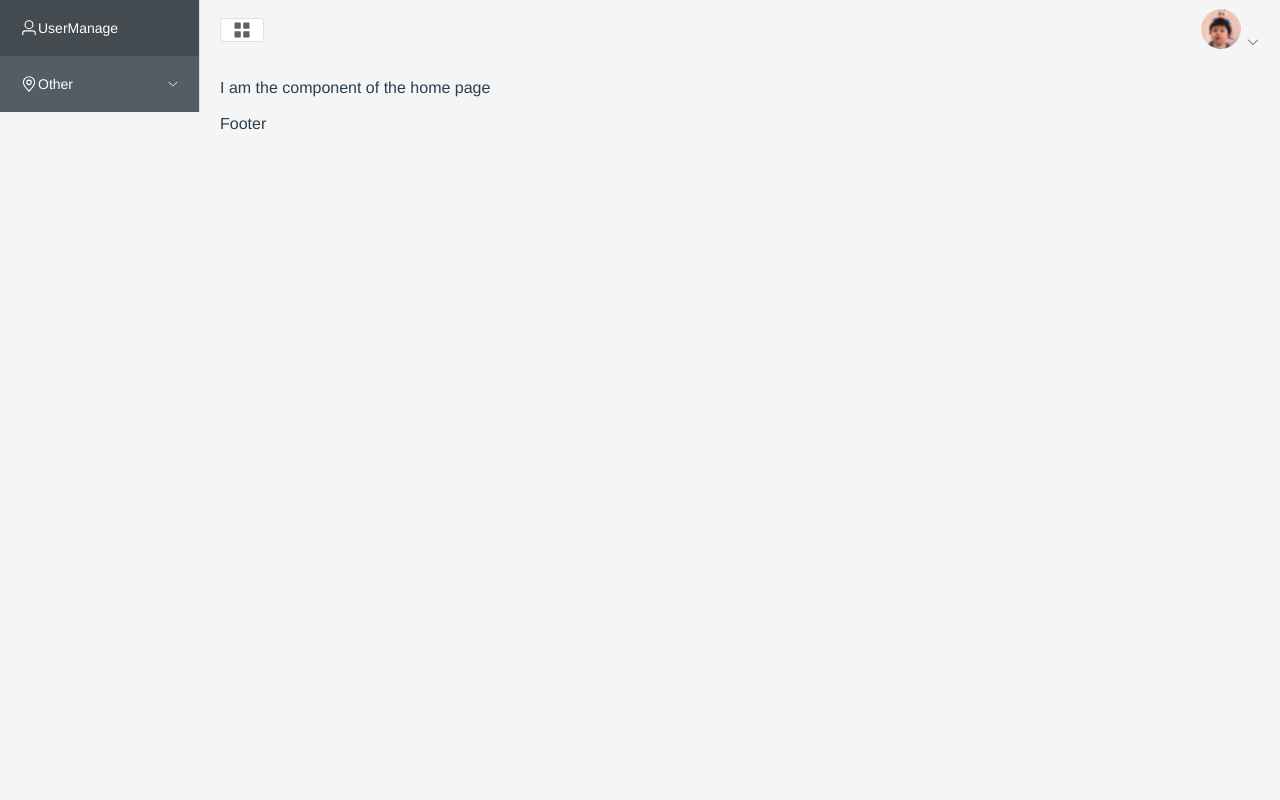
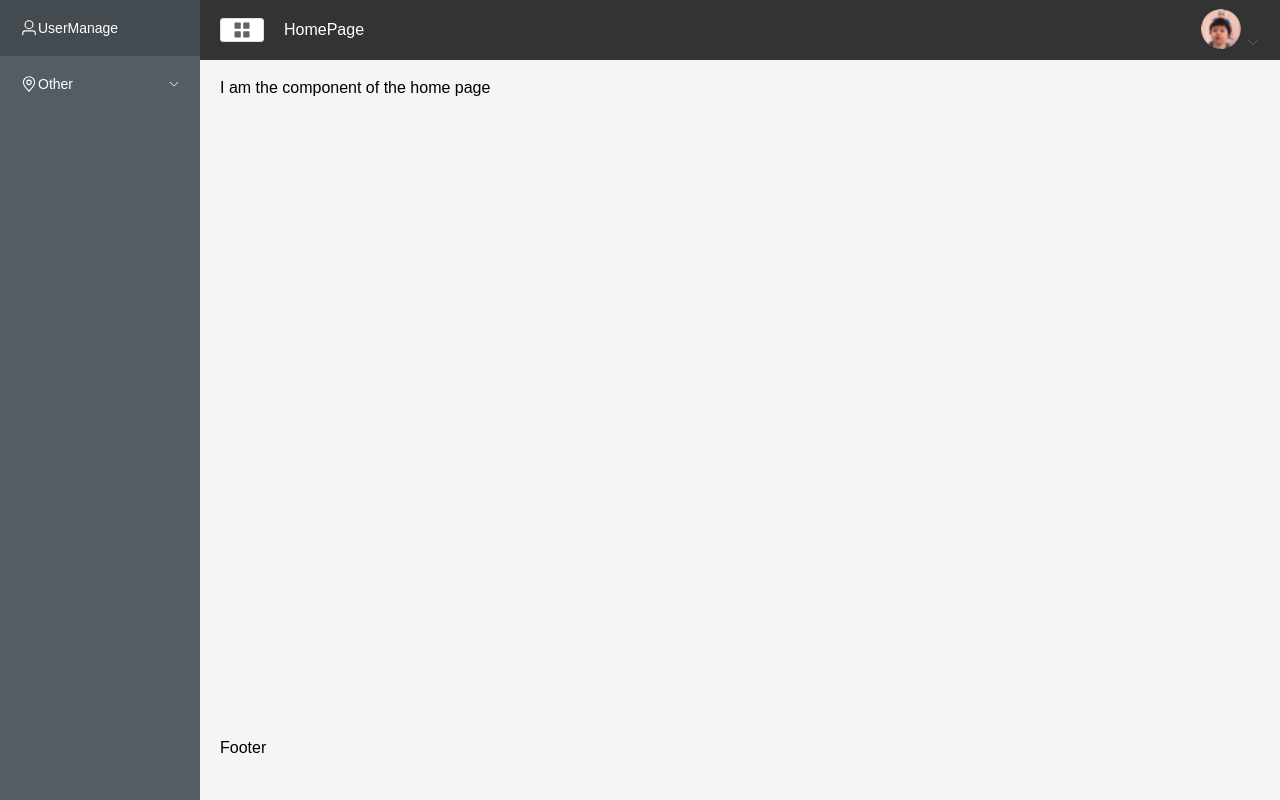
Before and after one commit to cn666278/vue-system-admin-project, a Vue app: page / in a window 1280 px wide. Built offline with nearby package versions, Linux system fonts and the light colour scheme.

Commit message:
edit aside and header section

```diff
--- a/src/App.vue
+++ b/src/App.vue
@@ -9,11 +9,6 @@ import HelloWorld from './components/HelloWorld.vue'
 
 <style>
 #app {
-  font-family: Avenir, Helvetica, Arial, sans-serif;
-  -webkit-font-smoothing: antialiased;
-  -moz-osx-font-smoothing: grayscale;
-  /* text-align: center; */
-  color: #2c3e50;
-  /* margin-top: 60px; */
+  height: 100%;
 }
 </style>
--- a/src/components/CommonAside.vue
+++ b/src/components/CommonAside.vue
@@ -89,4 +89,7 @@ export default {
   width: 18px;
   height: 18px;
 }
+.el-menu{
+  border-right: none; // delete the default border
+}
 </style>
--- a/src/components/CommonHeader.vue
+++ b/src/components/CommonHeader.vue
@@ -6,6 +6,7 @@
                     <Menu />
                 </el-icon>
             </el-button>
+            <h3>HomePage</h3>
         </div>
         <div class="right-content">
             <el-dropdown>
@@ -33,10 +34,21 @@
         justify-content: space-between;
         align-items: center;
         width: 100%;
+        background-color: #333;
     }
     .right-content .userImg {
         width: 40px;
         height: 40px;
         border-radius: 50%;
     }
+    .left-content {
+        display: flex;
+        align-items: center;
+        .el-button{
+            margin-right: 20px;
+        }
+        h3{
+            color: #fff;
+        }
+    }
 </style>
--- a/src/views/Main.vue
+++ b/src/views/Main.vue
@@ -2,7 +2,7 @@
     <div class="common-layout">
         <el-container class="lay-container">
             <common-aside />
-            <el-container class="r-container">
+            <el-container class="el-container">
                 <common-header/>
                 <el-main>
                     <router-view />
@@ -24,3 +24,19 @@ export default defineComponent({
     }
 });
 </script>
+
+<style lang="less" scoped>
+.el-container {
+    flex-wrap: wrap; // 使得footer能够在最下面
+}
+.common-layout {
+    height: 100%;
+    & > .el-container {
+        height: 100%;
+        & > .el-aside {
+            height: 100%;
+            background: #545c64;
+        }
+    }
+}
+</style>
```
